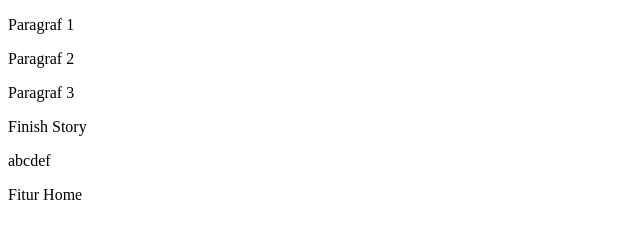
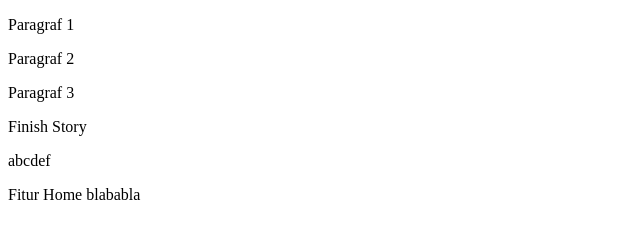
Before and after one commit to adeaye/webdev5, a plain HTML site: page index.html in a window 1280 px wide. Shown: the full height of the page, 0-640 px from the left. Drawn offline with Linux system fonts and the light colour scheme.

Commit message:
aku nambah dari vscode

```diff
--- a/index.html
+++ b/index.html
@@ -11,6 +11,6 @@
     <p>Paragraf 3</p>
     <p>Finish Story</p>
     <p>abcdef</p>
-    <p>Fitur Home</p>
+    <p>Fitur Home blababla</p>
 </body>
 </html>
```
